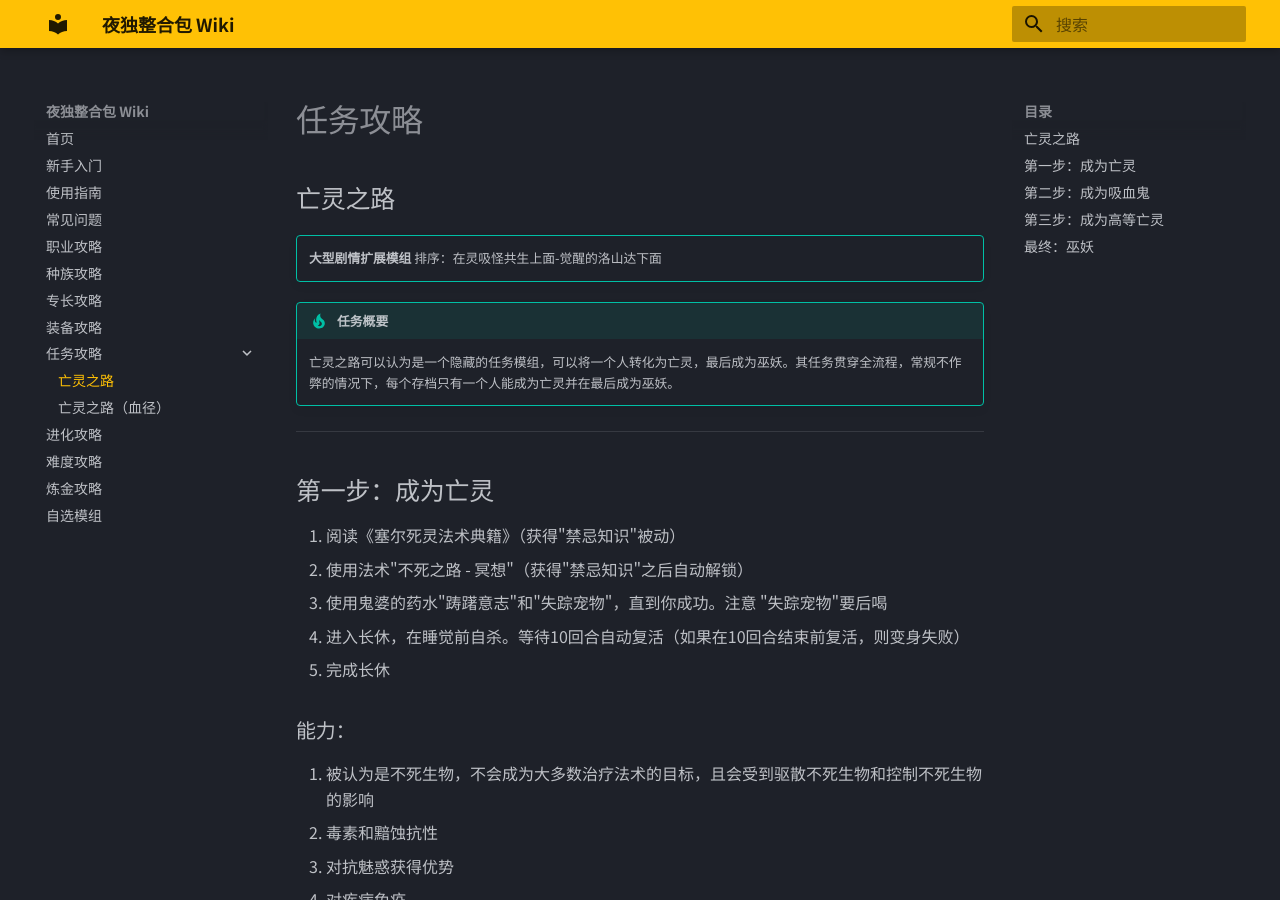
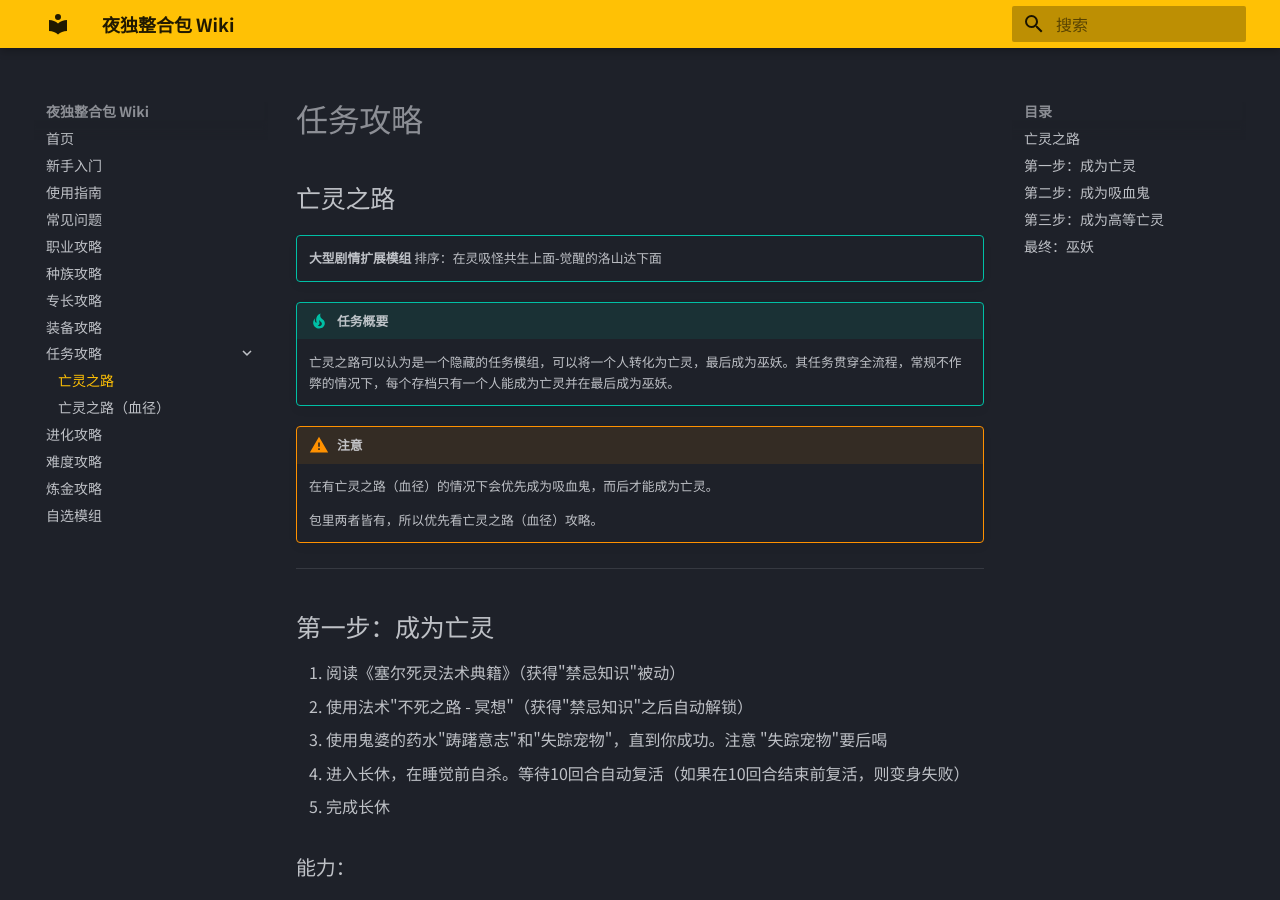
Before and after one commit to oiclyd/bg3-mod-wiki, an MkDocs documentation site: the page built from docs/ch10-quest.md, in a window 1280 px wide and 900 px high. Built offline with MkDocs 1.6.1 and Material for MkDocs 9.7.7, drawn with Linux system fonts in a browser that asks for light colours.

Commit message:
Update ch10-quest.md

```diff
--- a/docs/ch10-quest.md
+++ b/docs/ch10-quest.md
@@ -7,6 +7,11 @@
 
 !!! tip "任务概要"
     亡灵之路可以认为是一个隐藏的任务模组，可以将一个人转化为亡灵，最后成为巫妖。其任务贯穿全流程，常规不作弊的情况下，每个存档只有一个人能成为亡灵并在最后成为巫妖。
+
+!!! warning "注意"
+    在有亡灵之路（血径）的情况下会优先成为吸血鬼，而后才能成为亡灵。
+
+    包里两者皆有，所以优先看亡灵之路（血径）攻略。
 
 ---
 
```
